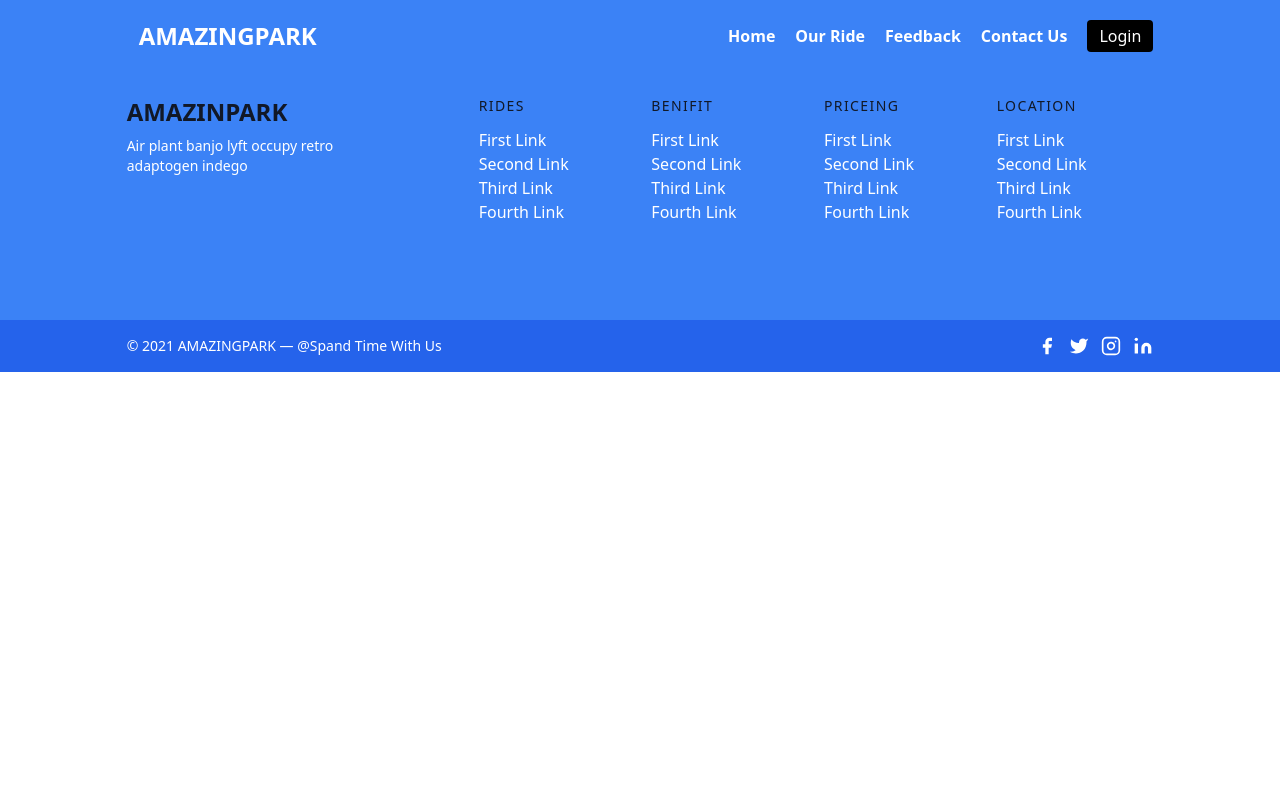
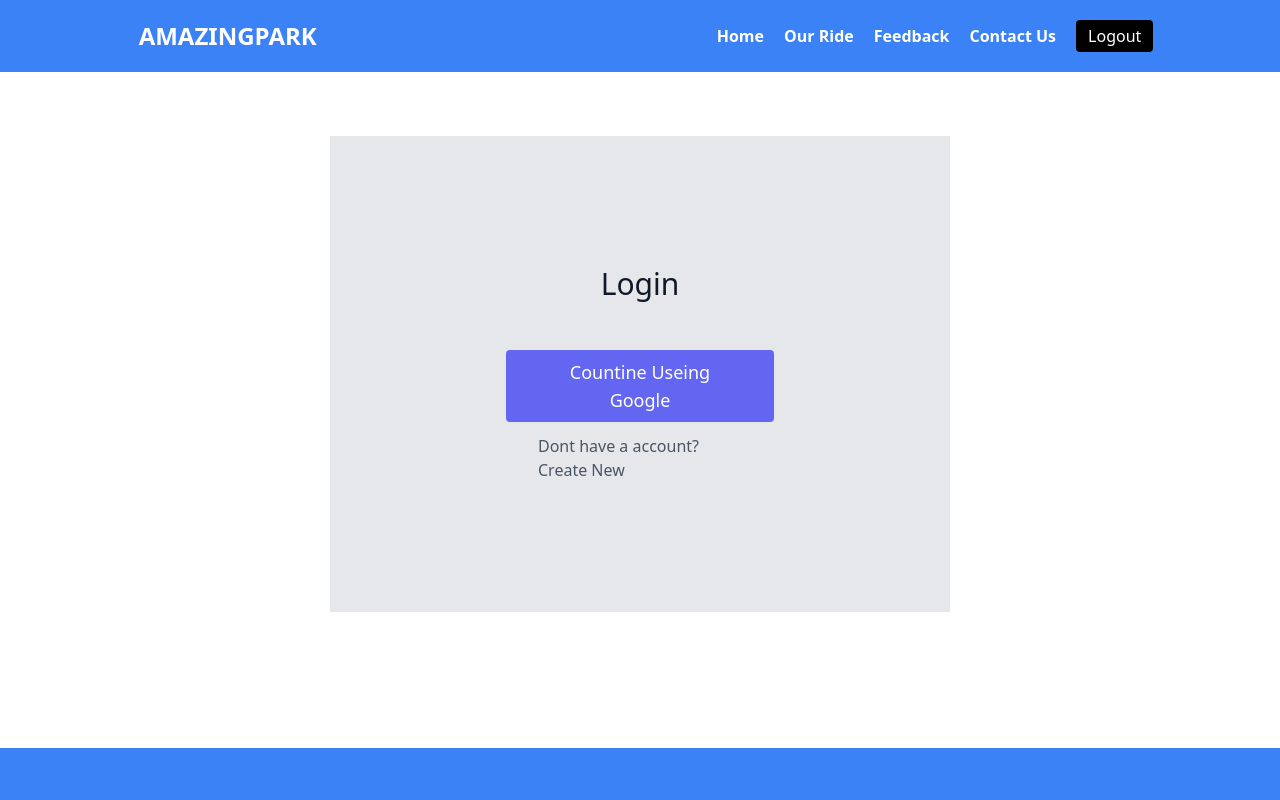
Before and after one commit to shakilhossain-cse/paxoxtur_client, a React (Create React App) app: page /login in a window 1280 px wide. Shown: the top 800 px of the page. Built offline with nearby package versions, Linux system fonts and the light colour scheme; no server answers; sample sign-in values are in the browser's storage.

Commit message:
login useing firebase and protect unauthraize user

```diff
--- a/package.json
+++ b/package.json
@@ -7,6 +7,7 @@
     "@testing-library/jest-dom": "^5.11.4",
     "@testing-library/react": "^11.1.0",
     "@testing-library/user-event": "^12.1.10",
+    "firebase": "^9.2.0",
     "react": "^17.0.2",
     "react-dom": "^17.0.2",
     "react-hook-form": "^7.18.0",
--- a/src/App.js
+++ b/src/App.js
@@ -2,23 +2,30 @@ import { BrowserRouter as Router, Switch, Route } from "react-router-dom";
 import "./App.css";
 import Footer from "./components/Footer/Footer";
 import Header from "./components/Header/Header";
+import AuthProvider from "./context/AuthProvider";
 import ContactUs from "./pages/Contact/ContactUs";
 import Home from "./pages/Home/Home";
 import Login from "./pages/Login/Login";
+import Register from "./pages/Register/Register";
+import PrivetRoute from "./Route/PrivetRoute";
 
 function App() {
   return (
-    <div>
+    <AuthProvider>
       <Router>
         <Header />
         <Switch>
           <Route exact path={['/','/home']} component={Home} />
-          <Route path="/contact" component={ContactUs} />
+          <PrivetRoute  path="/contact">
+            <ContactUs/>
+          </PrivetRoute>
           <Route path="/login" component={Login} />
+          <Route path="/register" component={Register} />
+          {/* <PrivetRoute path='/rides/:id' component={ }/> */}
         </Switch>
         <Footer />
       </Router>
-    </div>
+    </AuthProvider>
   );
 }
 
--- /dev/null
+++ b/src/Route/PrivetRoute.js
@@ -0,0 +1,26 @@
+import React from "react";
+import { Redirect, Route } from "react-router";
+import useAuth from "../hooks/useAuth";
+
+const PrivetRoute = ({ children, ...rest }) => {
+  const { User } = useAuth();
+  return (
+    <Route
+      {...rest}
+      render={({ location }) =>
+        User.email ? (
+          children
+        ) : (
+          <Redirect
+            to={{
+              pathname: "/login",
+              state: { from: location },
+            }}
+          />
+        )
+      }
+    />
+  );
+};
+
+export default PrivetRoute;
--- a/src/components/Header/Header.js
+++ b/src/components/Header/Header.js
@@ -1,8 +1,14 @@
 import React from "react";
 import { Link } from "react-router-dom";
 import { NavHashLink } from "react-router-hash-link";
+import useAuth from "./../../hooks/useAuth";
 
 const Header = () => {
+  const { User, logOut } = useAuth();
+
+  const logoutHandeler = () => {
+    logOut()
+  };
   return (
     <header className="text-white body-font bg-blue-500 w-full fixed z-50">
       <div className="container md:w-5/6 mx-auto flex flex-wrap p-5 flex-col md:flex-row items-center">
@@ -23,12 +29,22 @@ const Header = () => {
             Contact Us
           </Link>
         </nav>
+        {!User.email && (
           <Link
             className="inline-flex items-center bg-black border-0 py-1 px-3 focus:outline-none hover:bg-gray-700 rounded text-base mt-4 md:mt-0"
             to="/login"
           >
             Login
           </Link>
+        )}
+        {User.email && (
+          <button
+            onClick={logoutHandeler}
+            className="inline-flex items-center bg-black border-0 py-1 px-3 focus:outline-none hover:bg-gray-700 rounded text-base mt-4 md:mt-0"
+          >
+            Logout
+          </button>
+        )}
       </div>
     </header>
   );
--- /dev/null
+++ b/src/context/AuthProvider.js
@@ -0,0 +1,12 @@
+import React, { createContext } from "react";
+import useFirebase from "../hooks/useFirebase";
+
+export const AuthContext = createContext();
+const AuthProvider = ({ children }) => {
+  const allContext = useFirebase();
+  return (
+    <AuthContext.Provider value={allContext}>{children}</AuthContext.Provider>
+  );
+};
+
+export default AuthProvider;
--- /dev/null
+++ b/src/firebase/firebase.config.js
@@ -0,0 +1,12 @@
+
+
+const firebaseConfig = {
+  apiKey:process.env.REACT_APP_FIREBASE_API_KEY,
+  authDomain:process.env.REACT_APP_FIREBASE_AUTH_DOMAIN,
+  projectId:process.env.REACT_APP_FIREBASE_PROJECT_ID,
+  storageBucket:process.env.REACT_APP_FIREBASE_STORAGE_BUCKET,
+  messagingSenderId:process.env.REACT_APP_FIREBASE_MESSAGING_SENDER_ID,
+  appId:process.env.REACT_APP_FIREBASE_APP_ID
+};
+
+export default firebaseConfig;
--- /dev/null
+++ b/src/firebase/firebase.init.js
@@ -0,0 +1,6 @@
+// Import the functions you need from the SDKs you need
+import { initializeApp } from "firebase/app";
+import firebaseConfig from "./firebase.config";
+// Initialize Firebase
+const initializeFirebaseApp = () => initializeApp(firebaseConfig);
+export default initializeFirebaseApp;
--- /dev/null
+++ b/src/hooks/useAuth.js
@@ -0,0 +1,6 @@
+import React, { useContext } from 'react'
+import { AuthContext } from '../context/AuthProvider'
+
+const useAuth = () => useContext(AuthContext);
+
+export default useAuth
--- /dev/null
+++ b/src/hooks/useFirebase.js
@@ -0,0 +1,44 @@
+import React, { useState, useEffect } from "react";
+import {
+  getAuth,
+  signInWithPopup,
+  GoogleAuthProvider,
+    onAuthStateChanged,
+    signOut
+} from "firebase/auth";
+import initializeFirebaseApp from "../firebase/firebase.init";
+
+initializeFirebaseApp()
+const useFirebase = () => {
+  const [User, setUser] = useState({});
+  const auth = getAuth();
+  const loginWithGoogle = () => {
+    const googleProvider = new GoogleAuthProvider();
+   return signInWithPopup(auth, googleProvider)
+  };
+  const logOut = () => {
+    signOut(auth)
+      .then(() => {
+        setUser({});
+      })
+      .catch((error) => {
+        // An error happened.
+      });
+  };
+  useEffect(() => {
+    onAuthStateChanged(auth, (user) => {
+      if (user) {
+        setUser(user);
+      }
+    });
+  }, []);
+
+  return {
+    logOut,
+    User,
+    loginWithGoogle,
+    setUser
+  };
+};
+
+export default useFirebase;
--- a/src/pages/Contact/ContactUs.js
+++ b/src/pages/Contact/ContactUs.js
@@ -47,7 +47,7 @@ const ContactUs = () => {
             Post-ironic portland shabby chic echo park, banjo fashion axe
           </p>
           <div className="relative mb-4">
-            <label for="name" className="leading-7 text-sm text-gray-600">
+            <label htmlFor="name" className="leading-7 text-sm text-gray-600">
               Name
             </label>
             <input
@@ -58,7 +58,7 @@ const ContactUs = () => {
             />
           </div>
           <div className="relative mb-4">
-            <label for="email" className="leading-7 text-sm text-gray-600">
+            <label htmlFor="email" className="leading-7 text-sm text-gray-600">
               Email
             </label>
             <input
@@ -69,7 +69,7 @@ const ContactUs = () => {
             />
           </div>
           <div className="relative mb-4">
-            <label for="message" className="leading-7 text-sm text-gray-600">
+            <label htmlFor="message" className="leading-7 text-sm text-gray-600">
               Message
             </label>
             <textarea
--- a/src/pages/Login/Login.js
+++ b/src/pages/Login/Login.js
@@ -1,11 +1,51 @@
-import React from 'react'
+import React from "react";
+import { Link } from "react-router-dom";
+import useAuth from "../../hooks/useAuth";
+import { useHistory, useLocation } from "react-router";
 
 const Login = () => {
-    return (
-        <div>
+  const { loginWithGoogle, setUser } = useAuth();
+  const location = useLocation();
+  const history = useHistory();
 
-       </div>
-    )
-}
 
-export default Login
+  const url = location.state?.from || '/home';
+  console.log(url);
+  const loginHandeler = () => {
+    loginWithGoogle()
+      .then((result) => {
+        const user = result.user;
+        setUser(user);
+        history.push(url);
+      })
+      .catch((error) => {
+        setUser({});
+      });
+  };
+  return (
+    <section className="text-gray-600 body-font relative">
+      <div className="container px-5 py-24 mx-auto ">
+        <div className="border-2 m-10 p-10 w-3/6 mx-auto bg-gray-200 py-32">
+          <div className="flex flex-col text-center w-full mb-12">
+            <h1 className="sm:text-3xl text-2xl font-medium title-font text-gray-900">
+              Login
+            </h1>
+          </div>
+          <div className="lg:w-1/2 md:w-2/3 mx-auto">
+            <button
+              className="flex mx-auto text-white bg-indigo-500 border-0 py-2 px-8 focus:outline-none hover:bg-indigo-600 rounded text-lg"
+              onClick={loginHandeler}
+            >
+              Countine Useing Google
+            </button>
+            <p className="px-8 mt-3">
+              Dont have a account? <Link to="/register">Create New</Link>
+            </p>
+          </div>
+        </div>
+      </div>
+    </section>
+  );
+};
+
+export default Login;
--- /dev/null
+++ b/src/pages/Register/Register.js
@@ -0,0 +1,28 @@
+import React from "react";
+import { Link } from "react-router-dom";
+
+const Register = () => {
+  return (
+    <section class="text-gray-600 body-font relative">
+      <div class="container px-5 py-24 mx-auto ">
+        <div className="border-2 m-10 p-10 w-3/6 mx-auto bg-gray-200 py-32">
+          <div class="flex flex-col text-center w-full mb-12">
+            <h1 class="sm:text-3xl text-2xl font-medium title-font text-gray-900">
+              Register
+            </h1>
+          </div>
+          <div class="lg:w-1/2 md:w-2/3 mx-auto">
+            <button class="flex mx-auto text-white bg-indigo-500 border-0 py-2 px-8 focus:outline-none hover:bg-indigo-600 rounded text-lg">
+              Signup Useing Google
+            </button>
+            <p className="px-8 mt-3">
+              Already have a account ? <Link to="/login">Login</Link>
+            </p>
+          </div>
+        </div>
+      </div>
+    </section>
+  );
+};
+
+export default Register;
```
Also changed, not shown: 1 other file (tests, documents, lock files or other folders). Lines whose indentation alone changed are shown as unchanged.
